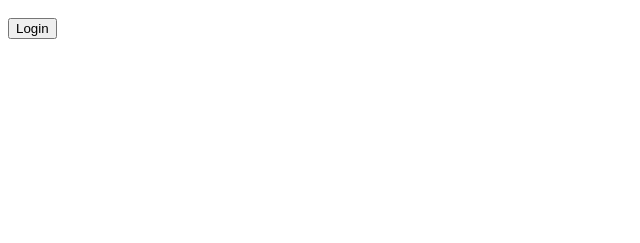
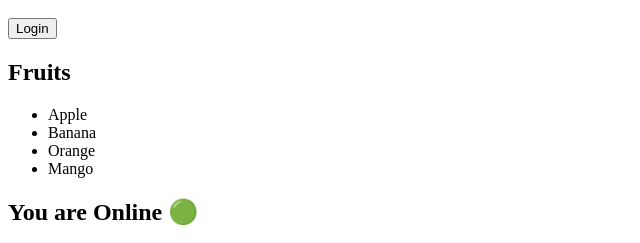
Before and after one commit to SujithKaruvanchery/react-practice, a React (Vite) app: page / in a window 1280 px wide. Shown: the part 780-1023 px from the top of the page, without its empty margins (0-640 px from the left). Before the commit the page ends 827 px from the top, so only its background shows below. Built offline with nearby package versions, Linux system fonts and the light colour scheme.

Commit message:
practice useEffect

```diff
--- a/src/App.jsx
+++ b/src/App.jsx
@@ -3,6 +3,8 @@ import Profile from "./components/Profile";
 import TodoList from "./components/TodoList";
 import Avatar from "./components/Avatar";
 import Login from "./components/Login";
+import Fruits from "./components/Fruits";
+import Users from "./components/User";
 
 function App() {
   return (
@@ -25,6 +27,15 @@ function App() {
       <section>
         <Login />
       </section>
+
+      <section>
+        <Fruits />
+      </section>
+
+      <section>
+        <Users/>
+      </section>
+
     </>
   );
 }
--- /dev/null
+++ b/src/components/Fruits.jsx
@@ -0,0 +1,17 @@
+function Fruits() {
+    const fruits = ["Apple", "Banana", "Orange", "Mango"];
+
+    return (
+        <div>
+            <h1>Fruits</h1>
+
+            <ul>
+                {fruits.map((fruit) => (
+                    <li key={fruit}>{fruit}</li>
+                ))}
+            </ul>
+        </div>
+    );
+}
+
+export default Fruits;
--- /dev/null
+++ b/src/components/User.jsx
@@ -0,0 +1,75 @@
+// import { useEffect, useState } from "react";
+
+// function Users() {
+//   const [users, setUsers] = useState([]);
+
+//   useEffect(() => {
+//     fetch("https://jsonplaceholder.typicode.com/users")
+//       .then((response) => response.json())
+//       .then((data) => setUsers(data));
+//   }, []);
+
+//   return (
+//     <div>
+//       {users.map((user) => (
+//         <p key={user.id}>{user.name}</p>
+//       ))}
+//     </div>
+//   );
+// }
+
+// export default Users;
+
+// import { useState, useEffect } from "react";
+
+// function Users() {
+//   const [count, setCount] = useState(0);
+
+//   useEffect(() => {
+//     console.log("Count changed");
+//   }, [count]);
+
+//   return (
+//     <>
+//       <h1>{count}</h1>
+
+//       <button onClick={() => setCount(count + 1)}>
+//         Increase
+//       </button>
+//     </>
+//   );
+// }
+
+// export default Users;
+
+import { useState, useEffect } from "react";
+
+function User() {
+  const [online, setOnline] = useState(navigator.onLine);
+
+  useEffect(() => {
+    function handleOnline() {
+      setOnline(true);
+    }
+
+    function handleOffline() {
+      setOnline(false);
+    }
+
+    window.addEventListener("online", handleOnline);
+    window.addEventListener("offline", handleOffline);
+
+    return () => {
+      window.removeEventListener("online", handleOnline);
+      window.removeEventListener("offline", handleOffline);
+    };
+  }, []);
+
+  return (
+    <h1>
+      {online ? "You are Online 🟢" : "You are Offline 🔴"}
+    </h1>
+  );
+}
+
+export default User;
```
